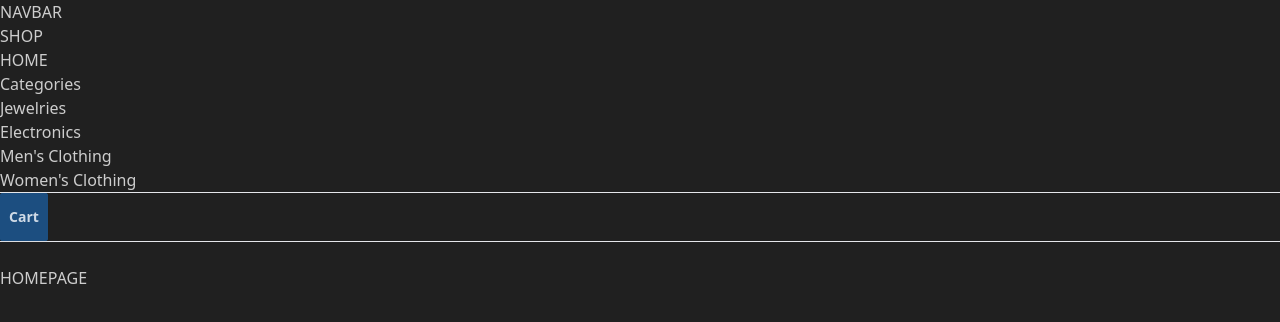
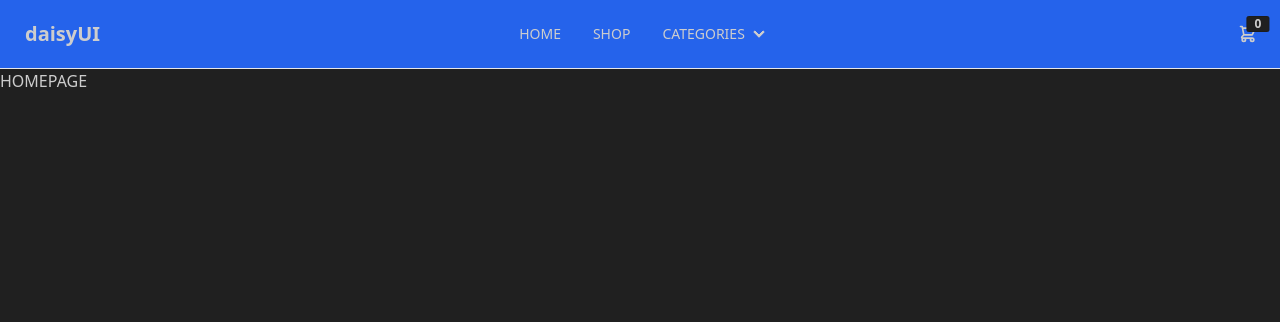
Before and after one commit to wagbubu/shopping-cart, a React (Vite) app: page / in a window 1280 px wide. Shown: the top 322 px of the page. Built offline with nearby package versions, Linux system fonts and the light colour scheme.

Commit message:
add navbar, cart, subtotal styles

```diff
--- a/src/Pages/SingleProductPage.jsx
+++ b/src/Pages/SingleProductPage.jsx
@@ -2,7 +2,7 @@ import { useParams } from "react-router-dom";
 import { useEffect, useState } from "react";
 import { useDispatch, useSelector } from "react-redux";
 import { getSingleProduct } from "../features/single_product_page/singleProductSlice";
-import { addItemToCart } from "../features/cart/cartSlice";
+import { addItemToCart, addSubTotal } from "../features/cart/cartSlice";
 //import { addToCart } from "../features/cart/cartSlice";
 
 export default function SingleProductPage() {
@@ -23,6 +23,7 @@ export default function SingleProductPage() {
   };
   const handleAddToCart = () => {
     dispatch(addItemToCart({ productId: id, quantity: parseInt(quantity) }));
+    dispatch(addSubTotal(product.price * quantity));
   };
 
   return (
--- a/src/components/Cart.jsx
+++ b/src/components/Cart.jsx
@@ -1,18 +1,23 @@
 import { useState } from "react";
 import CartButton from "./CartButton";
 import CartSideBar from "./CartSideBar";
+import { useSelector } from "react-redux";
 
 export default function Cart() {
   const [hideCart, setHideCart] = useState(true);
-
+  const items = useSelector((state) => state.cart.data.products);
   const handleClick = () => {
     setHideCart(!hideCart);
   };
+  const totalItems = items.reduce(
+    (accumulator, product) => accumulator + product.quantity,
+    0
+  );
 
   return (
     <>
-      <CartButton handleClick={handleClick}></CartButton>
-      <CartSideBar hideCart={hideCart}></CartSideBar>
+      <CartButton handleClick={handleClick} totalItems={totalItems}></CartButton>
+      <CartSideBar handleClick={handleClick} hideCart={hideCart}></CartSideBar>
     </>
   );
 }
--- a/src/components/CartButton.jsx
+++ b/src/components/CartButton.jsx
@@ -1,9 +1,26 @@
 /* eslint-disable react/prop-types */
-export default function CartButton({handleClick}) {
-
+export default function CartButton({ handleClick, totalItems }) {
   return (
     <>
-      <button onClick={handleClick} className="btn btn-square btn-primary">Cart</button>
+      <button onClick={handleClick} className="btn btn-ghost btn-circle">
+        <div className="indicator">
+          <svg
+            xmlns="http://www.w3.org/2000/svg"
+            className="h-5 w-5"
+            fill="none"
+            viewBox="0 0 24 24"
+            stroke="currentColor"
+          >
+            <path
+              strokeLinecap="round"
+              strokeLinejoin="round"
+              strokeWidth="2"
+              d="M3 3h2l.4 2M7 13h10l4-8H5.4M7 13L5.4 5M7 13l-2.293 2.293c-.63.63-.184 1.707.707 1.707H17m0 0a2 2 0 100 4 2 2 0 000-4zm-8 2a2 2 0 11-4 0 2 2 0 014 0z"
+            />
+          </svg>
+          <span className="badge badge-sm indicator-item">{totalItems}</span>
+        </div>
+      </button>
     </>
   );
 }
--- a/src/components/CartProductCard.jsx
+++ b/src/components/CartProductCard.jsx
@@ -1,12 +1,13 @@
 /* eslint-disable react/prop-types */
 import { useEffect, useState } from "react";
-import { deleteItem } from "../features/cart/cartSlice";
+import { deductSubTotal, deleteItem } from "../features/cart/cartSlice";
 import { useDispatch } from "react-redux";
 
 export default function CartProductCard({ id, quantity }) {
   const [itemData, setItemData] = useState(null);
   const [ignore, setIgnore] = useState(null);
   const dispatch = useDispatch();
+  const price = itemData?.price * quantity;
 
   useEffect(() => {
     if (!ignore) {
@@ -21,6 +22,7 @@ export default function CartProductCard({ id, quantity }) {
 
   const handleDelete = () => {
     dispatch(deleteItem({ productId: id }));
+    dispatch(deductSubTotal(price));
   };
 
   return (
@@ -31,6 +33,7 @@ export default function CartProductCard({ id, quantity }) {
           <p>{itemData.title}</p>
           <p>{itemData.price}</p>
           <p>x {quantity}</p>
+          <p>price: ${price}</p>
           <button
             className="btn btn-square btn-secondary"
             onClick={handleDelete}
--- a/src/components/CartSideBar.jsx
+++ b/src/components/CartSideBar.jsx
@@ -2,13 +2,20 @@
 import { useSelector } from "react-redux";
 import CartProductCard from "./CartProductCard";
 
-export default function CartSideBar({ hideCart }) {
+export default function CartSideBar({ hideCart, handleClick }) {
   const products = useSelector((state) => state.cart.data.products);
+  const subtotal = useSelector((state) => state.cart.subtotal);
+
+
 
   return (
     <>
-      <div style={{ display: `${hideCart ? "none" : "block"}` }}>
-        <p>CART:</p>
+      <div
+        style={{ display: `${hideCart ? "none" : "block"}` }}
+        className="bg-gray-400 h-screen w-96 absolute top-0 right-0 z-10"
+      >
+        <button onClick={handleClick}>X</button>
+        <p className="text-black">CART:</p>
         {products &&
           products.map((product) => (
             <CartProductCard
@@ -17,6 +24,9 @@ export default function CartSideBar({ hideCart }) {
               quantity={product.quantity}
             ></CartProductCard>
           ))}
+        <div>
+          <p>SUBTOTAL : {subtotal}</p>
+        </div>
       </div>
     </>
   );
--- a/src/components/Navbar.jsx
+++ b/src/components/Navbar.jsx
@@ -7,23 +7,84 @@ export default function Navbar() {
   //Products/Category
   return (
     <>
-      <h1>NAVBAR</h1>
-      <Link to="shop">SHOP</Link>
-      <br></br>
-      <Link to="/">HOME</Link>
-      <br></br>
-      <h3>Categories</h3>
-      <Link to="category/jewelery">Jewelries</Link>
-      <br></br>
-      <Link to="category/electronics">Electronics</Link>
-      <br></br>
-      <Link to="category/men's-clothing">Men&apos;s Clothing</Link>
-      <br></br>
-      <Link to="category/women's-clothing">Women&apos;s Clothing</Link>
+      <div className="navbar bg-blue-600 sticky top-0">
+        <div className="navbar-start">
+          <div className="dropdown">
+            <div tabIndex={0} role="button" className="btn btn-ghost lg:hidden">
+              <svg
+                xmlns="http://www.w3.org/2000/svg"
+                className="h-5 w-5"
+                fill="none"
+                viewBox="0 0 24 24"
+                stroke="currentColor"
+              >
+                <path
+                  strokeLinecap="round"
+                  strokeLinejoin="round"
+                  strokeWidth="2"
+                  d="M4 6h16M4 12h8m-8 6h16"
+                />
+              </svg>
+            </div>
+            <ul
+              tabIndex={0}
+              className="menu menu-sm dropdown-content mt-3 z-[1] p-2 shadow bg-base-100 rounded-box w-52"
+            >
+              <li>
+                <a>Item 1</a>
+              </li>
+              <li>
+                <a>Parent</a>
+                <ul className="p-2">
+                  <li>
+                    <a>Submenu 1</a>
+                  </li>
+                  <li>
+                    <a>Submenu 2</a>
+                  </li>
+                </ul>
+              </li>
+              <li>
+                <a>Item 3</a>
+              </li>
+            </ul>
+          </div>
+          <a className="btn btn-ghost text-xl">daisyUI</a>
+        </div>
+        <div className="navbar-center hidden lg:flex">
+          <ul className="menu menu-horizontal px-1">
+            <li>
+              <Link to="/">HOME</Link>
+            </li>
+            <li>
+              <Link to="shop">SHOP</Link>
+            </li>
+            <li>
+              <details>
+                <summary>CATEGORIES</summary>
+                <ul className="p-2">
+                  <li>
+                    <Link to="category/jewelery">Jewelries</Link>
+                  </li>
+                  <li>
+                    <Link to="category/electronics">Electronics</Link>
+                  </li>
+                  <li>
+                    <Link to="category/men's-clothing">Men&apos;s</Link>
+                  </li>
+                  <li>
+                    <Link to="category/women's-clothing">Women&apos;s</Link>
+                  </li>
+                </ul>
+              </details>
+            </li>
+          </ul>
+        </div>
+        <div className="navbar-end">
+          <Cart></Cart>
+        </div>
+      </div>
       <hr></hr>
-      <Cart></Cart>
-      <hr></hr>
-      <br></br>
       <Outlet></Outlet>
     </>
   );
--- a/src/features/cart/cartSlice.js
+++ b/src/features/cart/cartSlice.js
@@ -5,6 +5,7 @@ const initialState = {
     id: 1,
     products: [],
   },
+  subtotal: 0,
   showCart: false,
   status: "idle",
 };
@@ -32,8 +33,20 @@ const cartSlice = createSlice({
     toggleCart: (state, action) => {
       state.showCart = action.payload;
     },
+    addSubTotal: (state, action) => {
+      state.subtotal += action.payload;
+    },
+    deductSubTotal: (state, action) => {
+      state.subtotal -= action.payload;
+    },
   },
 });
 
-export const { toggleCart, addItemToCart, deleteItem } = cartSlice.actions;
+export const {
+  addSubTotal,
+  deductSubTotal,
+  toggleCart,
+  addItemToCart,
+  deleteItem,
+} = cartSlice.actions;
 export default cartSlice.reducer;
```
